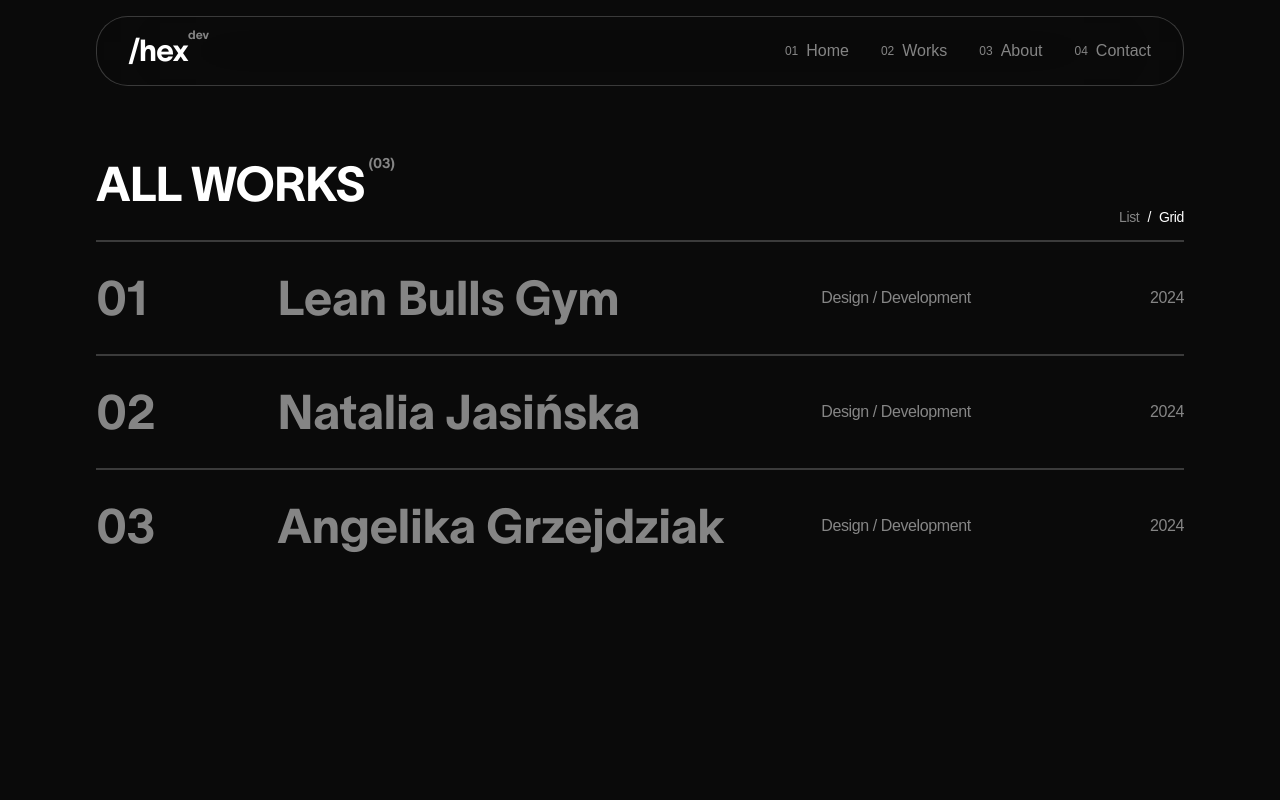
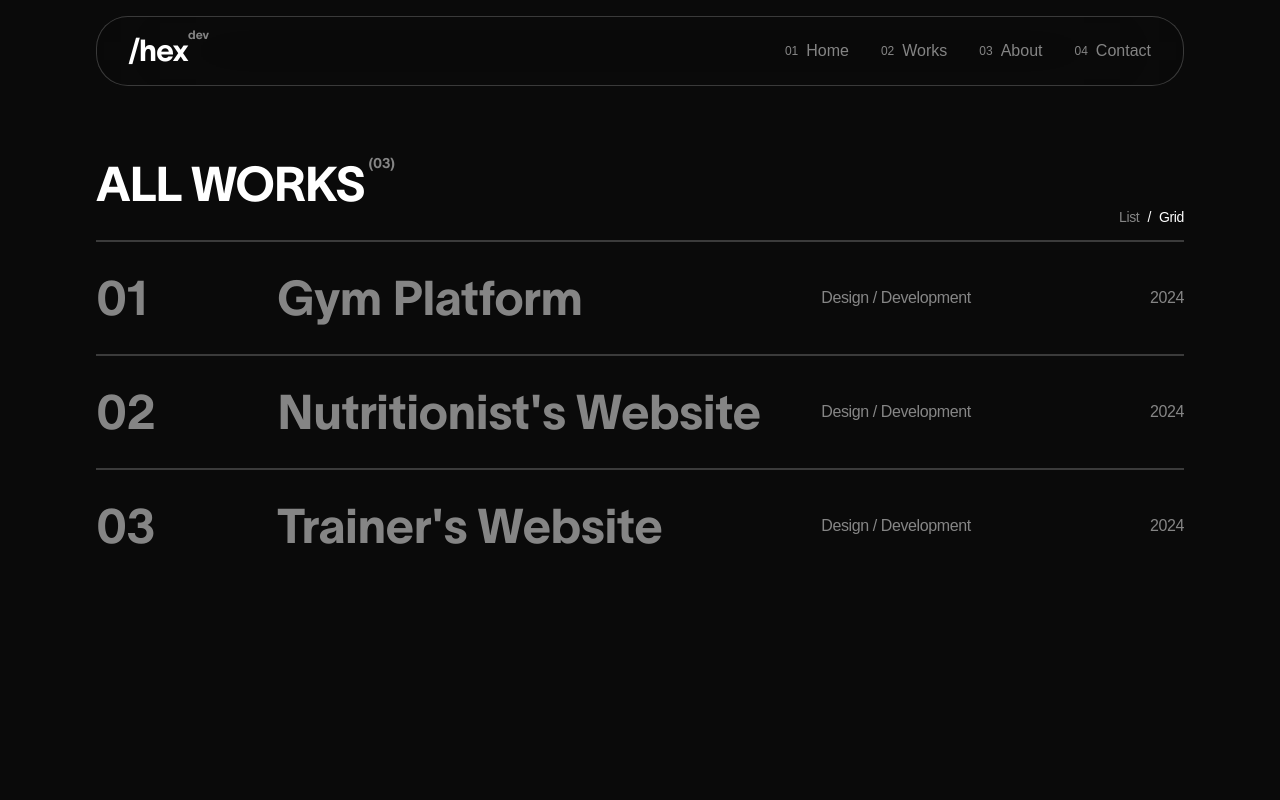
Before and after one commit to 66HEX/personal-website, a Next.js app: page /works in a window 1280 px wide. Shown: the top 800 px of the page. Built offline with nearby package versions, Linux system fonts and the light colour scheme; a web font is replaced by a local one.

Commit message:
added image preloading

```diff
--- a/app/about/page.tsx
+++ b/app/about/page.tsx
@@ -115,6 +115,7 @@ export default function AboutMePage() {
                             src="/images/about-photo.png"
                             alt="About Me Image"
                             layout="intrinsic"
+                            priority={true}
                             width={2000}
                             height={1500}
                             className="object-cover"
--- a/app/data/worksData.js
+++ b/app/data/worksData.js
@@ -1,11 +1,11 @@
 export const works = [
     {
         id: "1",
-        title: "Lean Bulls Gym",
+        title: "Gym Platform",
         subtitle: "Powerlifting Club",
         mainImage: "/images/leanbulls1.png",
         images: ["/images/leanbulls2.png", "/images/leanbulls3.png"],
-        client: "Lean Bulls",
+        client: "Lean Bulls Gym",
         year: 2024,
         type: ["Design", "Development"],
         liveLink: "https://lean-bulls-gym.vercel.app/",
@@ -16,7 +16,7 @@ export const works = [
     },
     {
         id: "2",
-        title: "Natalia Jasińska",
+        title: "Nutritionist's Website",
         subtitle: "Nutritionist",
         mainImage: "/images/natalia1.png",
         images: ["/images/natalia2.png", "/images/natalia3.png"],
@@ -32,7 +32,7 @@ export const works = [
     },
     {
         id: "3",
-        title: "Angelika Grzejdziak",
+        title: "Trainer's Website",
         subtitle: "Fitness Coach",
         mainImage: "/images/angelika1.png",
         images: ["/images/angelika2.png", "/images/angelika3.png"],
--- a/app/works/[id]/page.tsx
+++ b/app/works/[id]/page.tsx
@@ -95,6 +95,7 @@ export default function WorkDetailsPage({ params }: { params: { id: string } })
                                 src={project.mainImage}
                                 alt="Hero Image"
                                 layout="intrinsic"
+                                priority={true}
                                 width={2000}
                                 height={1500}
                                 className="object-cover"
--- a/app/works/page.tsx
+++ b/app/works/page.tsx
@@ -100,7 +100,7 @@ export default function WorksPage() {
                                             layout="intrinsic"
                                             width={1000}
                                             height={1000}
-                                            priority
+                                            priority={true}
                                             ref={(el) => (imageRefs.current[index] = el)}
                                             className="object-cover"
                                         />
```
